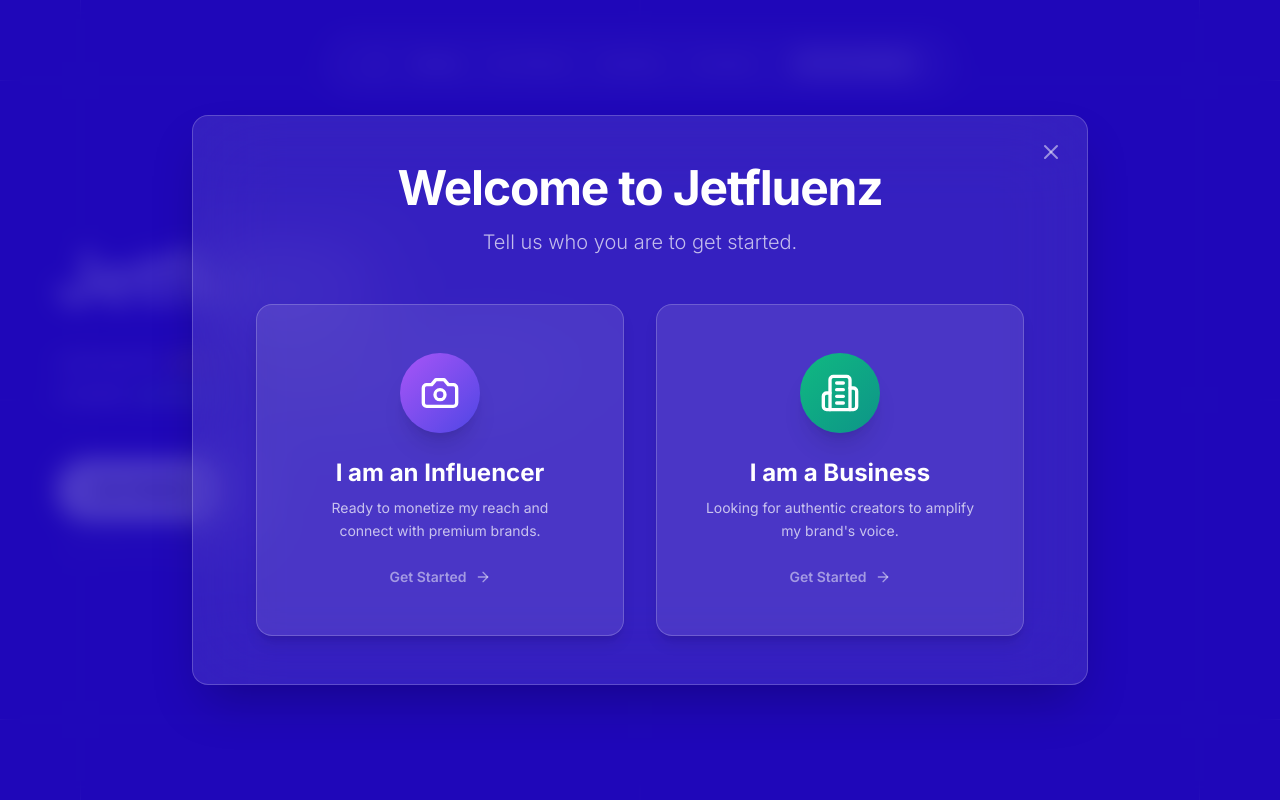
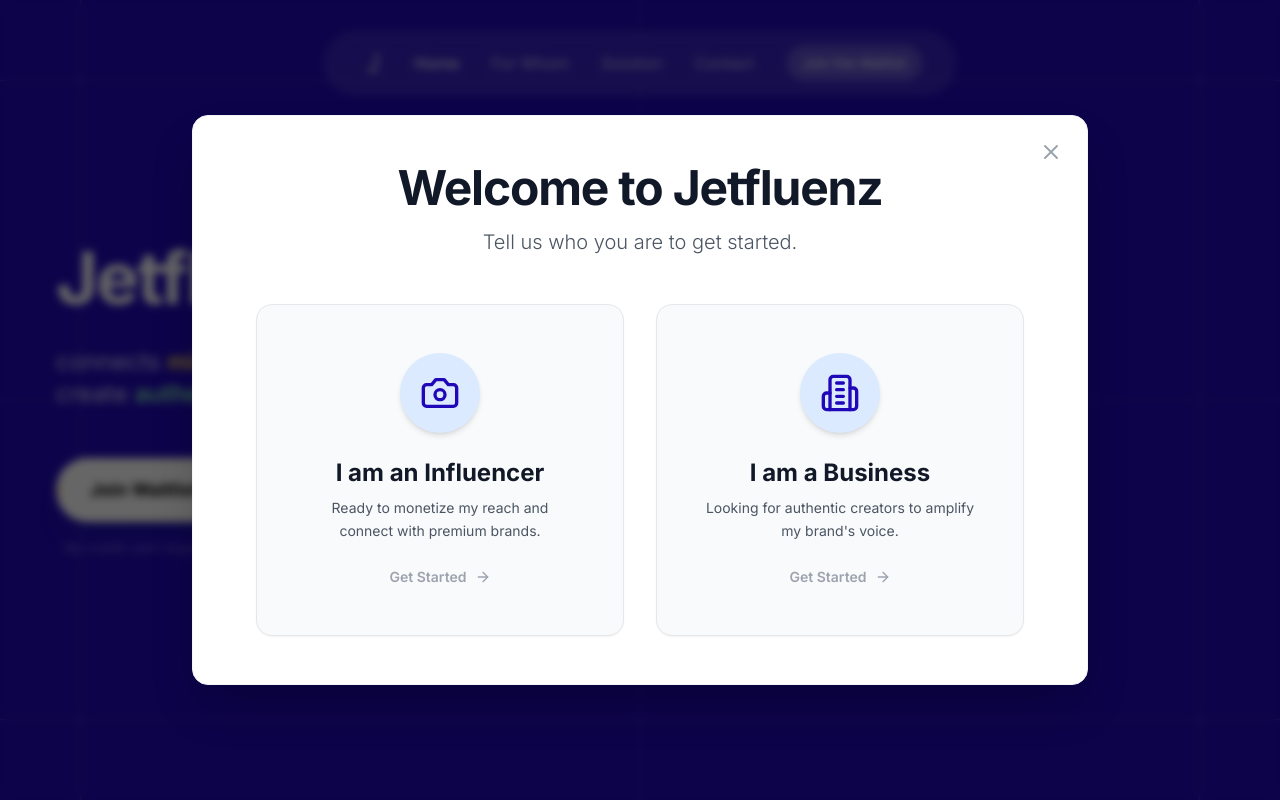
Before and after one commit to workdevouin-sketch/jetfluenz, a Next.js app: page / in a window 1280 px wide. Both pictures are taken after a click on the button "Join the Waitlist". Shown: the top 800 px of the page. Built offline with nearby package versions, Linux system fonts and the light colour scheme; no server answers.

Commit message:
feat: redesign wizard form with white theme and flicker fix

```diff
--- a/src/components/onboarding/StepRoleSelection.js
+++ b/src/components/onboarding/StepRoleSelection.js
@@ -15,26 +15,26 @@
         >
             <motion.div variants={fadeInUp} className="text-center mb-8 md:mb-12">
                 <h2 className="text-3xl md:text-5xl font-bold mb-3 md:mb-4 tracking-tight">Welcome to Jetfluenz</h2>
-                <p className="text-lg md:text-xl text-white/70 font-light">Tell us who you are to get started.</p>
+                <p className="text-lg md:text-xl text-gray-600 font-light">Tell us who you are to get started.</p>
             </motion.div>
 
             <div className="grid grid-cols-1 md:grid-cols-2 gap-4 md:gap-8 max-w-3xl mx-auto w-full">
                 {/* Influencer Card */}
                 <motion.button
                     variants={fadeInUp}
-                    whileHover={{ scale: 1.03, backgroundColor: 'rgba(255, 255, 255, 0.2)', borderColor: 'rgba(255,255,255,0.5)' }}
+                    whileHover={{ scale: 1.03, borderColor: '#2008b9' }}
                     whileTap={{ scale: 0.98 }}
                     onClick={() => onSelect('influencer')}
-                    className="group relative flex flex-col items-center p-6 md:p-12 rounded-2xl bg-white/10 border border-white/20 transition-all duration-300 text-left shadow-lg"
+                    className="group relative flex flex-col items-center p-6 md:p-12 rounded-2xl bg-gray-50 border border-gray-200 transition-all duration-300 text-left shadow-sm hover:shadow-xl hover:bg-white"
                 >
-                    <div className="w-16 h-16 md:w-20 md:h-20 rounded-full bg-gradient-to-br from-purple-500 to-indigo-600 flex items-center justify-center mb-4 md:mb-6 shadow-xl group-hover:shadow-purple-500/40 transition-shadow">
-                        <Camera className="w-8 h-8 md:w-10 md:h-10 text-white" />
+                    <div className="w-16 h-16 md:w-20 md:h-20 rounded-full bg-blue-100 flex items-center justify-center mb-4 md:mb-6 shadow-md group-hover:scale-110 transition-transform duration-300">
+                        <Camera className="w-8 h-8 md:w-10 md:h-10 text-[#2008b9]" />
                     </div>
-                    <h3 className="text-xl md:text-2xl font-bold mb-2">I am an Influencer</h3>
-                    <p className="text-white/70 text-center text-sm leading-relaxed mb-4 md:mb-6">
+                    <h3 className="text-xl md:text-2xl font-bold mb-2 text-gray-900">I am an Influencer</h3>
+                    <p className="text-gray-600 text-center text-sm leading-relaxed mb-4 md:mb-6">
                         Ready to monetize my reach and connect with premium brands.
                     </p>
-                    <div className="flex items-center text-sm font-semibold text-white/50 group-hover:text-white transition-colors">
+                    <div className="flex items-center text-sm font-semibold text-gray-400 group-hover:text-[#2008b9] transition-colors">
                         Get Started <ArrowRight className="w-4 h-4 ml-2 group-hover:translate-x-1 transition-transform" />
                     </div>
                 </motion.button>
@@ -42,19 +42,19 @@
                 {/* Business Card */}
                 <motion.button
                     variants={fadeInUp}
-                    whileHover={{ scale: 1.03, backgroundColor: 'rgba(255, 255, 255, 0.2)', borderColor: 'rgba(255,255,255,0.5)' }}
+                    whileHover={{ scale: 1.03, borderColor: '#2008b9' }}
                     whileTap={{ scale: 0.98 }}
                     onClick={() => onSelect('business')}
-                    className="group relative flex flex-col items-center p-6 md:p-12 rounded-2xl bg-white/10 border border-white/20 transition-all duration-300 text-left shadow-lg"
+                    className="group relative flex flex-col items-center p-6 md:p-12 rounded-2xl bg-gray-50 border border-gray-200 transition-all duration-300 text-left shadow-sm hover:shadow-xl hover:bg-white"
                 >
-                    <div className="w-16 h-16 md:w-20 md:h-20 rounded-full bg-gradient-to-br from-emerald-500 to-teal-600 flex items-center justify-center mb-4 md:mb-6 shadow-xl group-hover:shadow-emerald-500/40 transition-shadow">
-                        <Building2 className="w-8 h-8 md:w-10 md:h-10 text-white" />
+                    <div className="w-16 h-16 md:w-20 md:h-20 rounded-full bg-blue-100 flex items-center justify-center mb-4 md:mb-6 shadow-md group-hover:scale-110 transition-transform duration-300">
+                        <Building2 className="w-8 h-8 md:w-10 md:h-10 text-[#2008b9]" />
                     </div>
-                    <h3 className="text-xl md:text-2xl font-bold mb-2">I am a Business</h3>
-                    <p className="text-white/70 text-center text-sm leading-relaxed mb-4 md:mb-6">
+                    <h3 className="text-xl md:text-2xl font-bold mb-2 text-gray-900">I am a Business</h3>
+                    <p className="text-gray-600 text-center text-sm leading-relaxed mb-4 md:mb-6">
                         Looking for authentic creators to amplify my brand's voice.
                     </p>
-                    <div className="flex items-center text-sm font-semibold text-white/50 group-hover:text-white transition-colors">
+                    <div className="flex items-center text-sm font-semibold text-gray-400 group-hover:text-[#2008b9] transition-colors">
                         Get Started <ArrowRight className="w-4 h-4 ml-2 group-hover:translate-x-1 transition-transform" />
                     </div>
                 </motion.button>
--- a/src/components/onboarding/WizardForm.js
+++ b/src/components/onboarding/WizardForm.js
@@ -15,6 +15,7 @@
     const [role, setRole] = useState(null);
     const [formData, setFormData] = useState({});
     const [isSubmitting, setIsSubmitting] = useState(false);
+    const [isLoading, setIsLoading] = useState(false); // New loading state
     const [error, setError] = useState('');
     const [showError, setShowError] = useState(false);
 
@@ -25,8 +26,13 @@
     };
 
     const handleRoleSelect = (selectedRole) => {
+        setIsLoading(true);
         setRole(selectedRole);
-        setStep(selectedRole); // 'influencer' or 'business'
+        // Simulate loading delay to prevent flicker/layout shift
+        setTimeout(() => {
+            setStep(selectedRole);
+            setIsLoading(false);
+        }, 600);
     };
 
     const handleDataUpdate = (data) => {
@@ -67,7 +73,7 @@
                         animate="visible"
                         exit="exit"
                         onClick={onClose}
-                        className="absolute inset-0 bg-[#2008b9]/80 backdrop-blur-md"
+                        className="absolute inset-0 bg-black/60 backdrop-blur-sm"
                     />
 
                     {/* Toast Notification */}
@@ -104,22 +110,37 @@
                         initial="hidden"
                         animate="visible"
                         exit="exit"
-                        className="relative w-full max-w-4xl bg-white/10 backdrop-blur-2xl border border-white/20 rounded-2xl shadow-2xl overflow-hidden flex flex-col max-h-[90vh]"
+                        className="relative w-full max-w-4xl bg-white border border-gray-100 rounded-2xl shadow-2xl overflow-hidden flex flex-col max-h-[90vh]"
                         onClick={(e) => e.stopPropagation()}
                     >
                         {/* Header / Close Button */}
                         <div className="absolute top-4 right-4 z-10">
                             <button
                                 onClick={onClose}
-                                className="p-2 rounded-full hover:bg-white/10 transition-colors group"
+                                className="p-2 rounded-full hover:bg-gray-100 transition-colors group"
                             >
-                                <X className="w-6 h-6 text-white/50 group-hover:text-white transition-colors" />
+                                <X className="w-6 h-6 text-gray-400 group-hover:text-gray-900 transition-colors" />
                             </button>
                         </div>
 
                         {/* Content Area */}
-                        <div className="flex-1 flex flex-col p-6 sm:p-8 md:p-12 text-white overflow-y-auto custom-scrollbar">
-                            <AnimatePresence mode="wait" initial={false}>
+                        <div className="flex-1 flex flex-col p-6 sm:p-8 md:p-12 text-gray-900 overflow-y-auto custom-scrollbar relative">
+                            <AnimatePresence mode="wait">
+                                {isLoading ? (
+                                    <motion.div
+                                        key="loader"
+                                        initial={{ opacity: 0 }}
+                                        animate={{ opacity: 1 }}
+                                        exit={{ opacity: 0 }}
+                                        className="absolute inset-0 flex items-center justify-center bg-white z-20"
+                                    >
+                                        <div className="flex flex-col items-center gap-4">
+                                            <div className="w-12 h-12 border-4 border-[#2008b9]/20 border-t-[#2008b9] rounded-full animate-spin" />
+                                            <p className="text-[#2008b9] font-medium animate-pulse">Loading...</p>
+                                        </div>
+                                    </motion.div>
+                                ) : (
+                                    <>
                                         {step === 'role' && (
                                             <StepRoleSelection key="role" onSelect={handleRoleSelect} />
                                         )}
@@ -145,6 +166,8 @@
                                         {step === 'success' && (
                                             <SuccessScreen key="success" onClose={onClose} />
                                         )}
+                                    </>
+                                )}
                             </AnimatePresence>
                         </div>
                     </motion.div>
```
Also changed, not shown: src/components/onboarding/StepBusiness.js (+20 -20 lines), src/components/onboarding/StepInfluencer.js (+29 -29 lines). Lines whose indentation alone changed are shown as unchanged.
